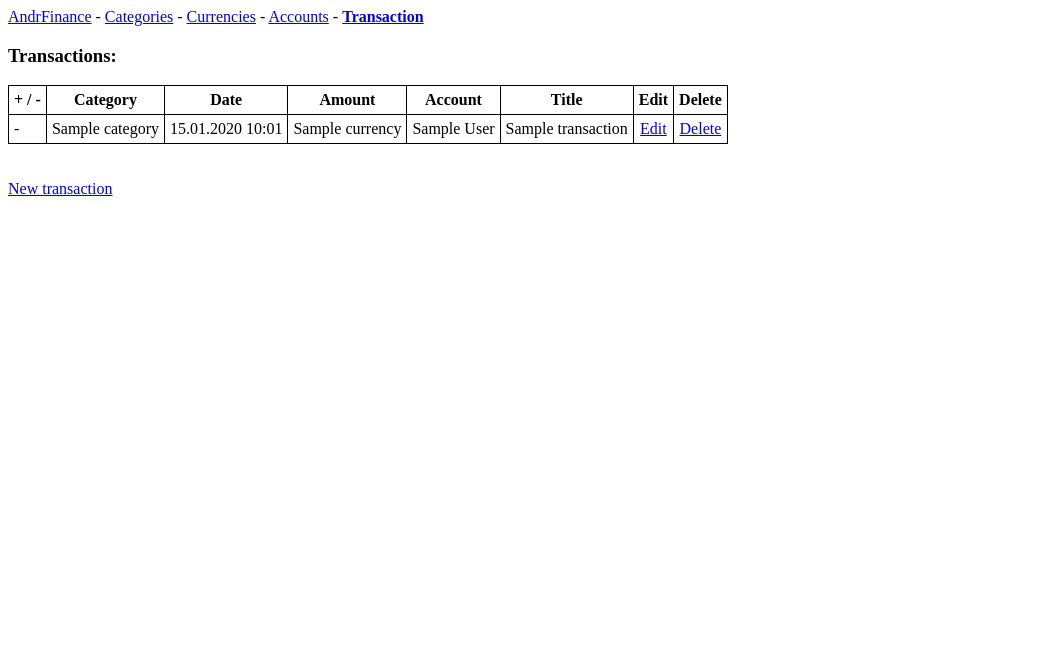
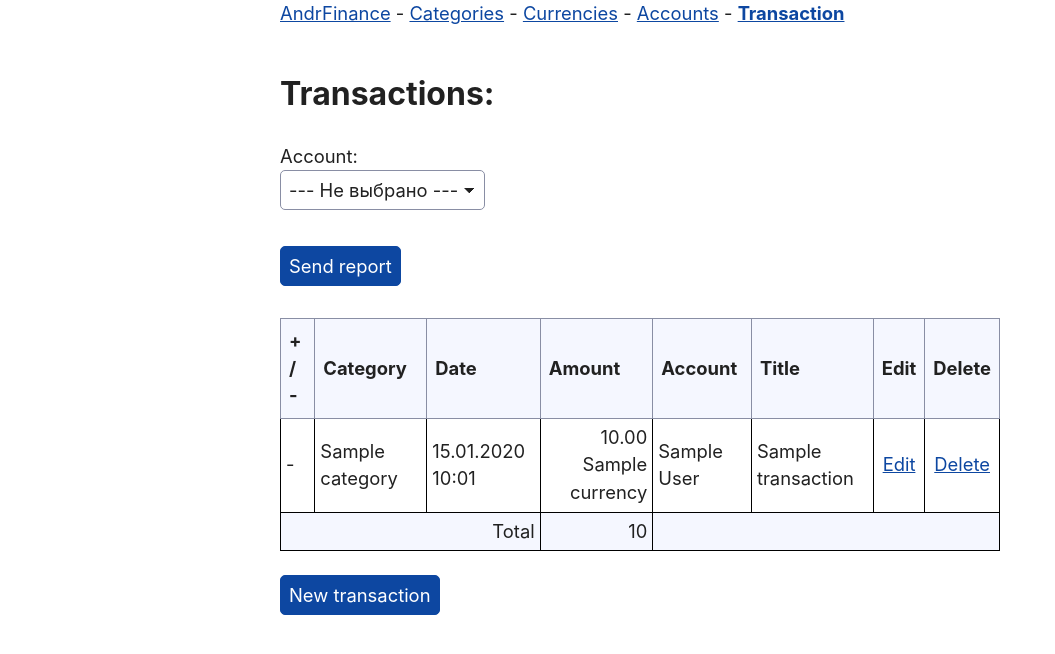
Before and after one commit to frolov-andrey/AndrFinace, a Django app: page /transactions/ in a window 1280 px wide. Shown: the top 654 px of the page, without its empty margins (0-1055 px from the left). Run offline with Django 5.2, Linux system fonts and the light colour scheme; tables that the repository leaves empty hold one stand-in row (values such as "Sample post"); some libraries are stand-ins or nearby versions.

Commit message:
верстка

```diff
--- a/andr_finance/forms.py
+++ b/andr_finance/forms.py
@@ -40,18 +40,16 @@ class AccountForm(forms.ModelForm):
 
 class TransactionForm(forms.ModelForm):
     amount = forms.DecimalField(max_digits=12, decimal_places=2)
-    date_added = forms.DateTimeField()
+    date_added = forms.DateTimeField(widget=forms.TextInput(attrs={'autocomplete':'off','readonly': 'readonly'}))
     title = forms.CharField(max_length=200)
     description = forms.Textarea(attrs={'col': 80})
 
     class Meta:
         model = Transaction
-        fields = ['account', 'account_recipient', 'change', 'amount', 'date_added', 'category', 'title', 'description']
+        fields = ['account', 'account_recipient', 'change', 'amount', 'date_added', 'category', 'title']
 
     def __init__(self, *args, **kwargs):
         super(TransactionForm, self).__init__(*args, **kwargs)
         self.fields['account_recipient'].required = False
         self.fields['category'].required = False
-        self.fields['date_added'].required = False
         self.fields['title'].required = False
-        self.fields['description'].required = False
--- a/andr_finance/models.py
+++ b/andr_finance/models.py
@@ -43,7 +43,7 @@ class Transaction(models.Model):
     change = models.CharField(max_length=20, choices=CHANGE_CHOICES, default=RECEIPT)
     amount = models.DecimalField(max_digits=12, decimal_places=2)
     category = models.ForeignKey(Category, on_delete=models.DO_NOTHING, blank=True, null=True)
-    date_added = models.DateTimeField(default=timezone.now)
+    date_added = models.DateTimeField()
     title = models.CharField(max_length=200)
     description = models.TextField()
 
--- a/andr_finance/templates/andr_finance/account_edit.html
+++ b/andr_finance/templates/andr_finance/account_edit.html
@@ -6,7 +6,7 @@
 
 <form action="{% url 'andr_finance:account_edit' account.id %}" method='post'>
     {% csrf_token %}
-    {{ form.as_p }}
+    {{ form.as_div }}
     <button name="submit">Save changes</button>
 </form>
 
--- a/andr_finance/templates/andr_finance/account_new.html
+++ b/andr_finance/templates/andr_finance/account_new.html
@@ -5,7 +5,7 @@
 
 <form action="{% url 'andr_finance:account_new' %}" method='post'>
     {% csrf_token %}
-    {{ form.as_p }}
+    {{ form.as_div }}
     <button name="submit">Add account</button>
 </form>
 
--- a/andr_finance/templates/andr_finance/base.html
+++ b/andr_finance/templates/andr_finance/base.html
@@ -1,37 +1,49 @@
+<!DOCTYPE html>
+<html lang="en">
+<head>
+    <meta charset="UTF-8">
+    <title>AndrFinance</title>
+    <meta name="viewport" content="width=device-width, initial-scale=1.0">
+
+    <link rel="stylesheet" href="https://code.jquery.com/ui/1.13.2/themes/base/jquery-ui.css">
+    <script src="https://code.jquery.com/jquery-3.6.0.js"></script>
+    <script src="https://code.jquery.com/ui/1.13.2/jquery-ui.js"></script>
+
     {% load static %}
-<link  href="{% static 'andr_finance/style.css' %}" rel="stylesheet" type="text/css">
+    <link href="{% static 'andr_finance/style.css' %}" rel="stylesheet" type="text/css">
+    <link href="{% static 'andr_finance/simple.css' %}" rel="stylesheet" type="text/css">
+    <link href="{% static 'andr_finance/simple_custom.css' %}" rel="stylesheet" type="text/css">
 
-<p>
-    <a href="{% url 'andr_finance:index' %}"
-        {% if request.path == '/' %}
-            style="font-weight: bold;"
-        {% endif %}
+   <link href="{% static 'andr_finance/datetimepicker/jquery.datetimepicker.min.css' %}" rel="stylesheet" type="text/css">
+    <script src="{% static 'andr_finance/datetimepicker/jquery.datetimepicker.full.js' %}"></script>
+
+</head>
+<body>
+<script>
+    $(function () {
+        $('#id_date_added').datetimepicker({
+            format:'Y-m-d H:i',
+            defaultDate:new Date(),
+        });
+
+    });
+</script>
+<nav>
+    <a href="{% url 'andr_finance:index' %}" class="{% if select_menu == 'index' %}select_menu{% endif %}"
     >AndrFinance</a> -
 
-    <a href="{% url 'andr_finance:categories' %}"
-        {% if request.path == '/categories/' %}
-            style="font-weight: bold;"
-        {% endif %}
+    <a href="{% url 'andr_finance:categories' %}" class="{% if select_menu == 'categories' %}select_menu{% endif %}"
     >Categories</a> -
 
-    <a href="{% url 'andr_finance:currencies' %}"
-        {% if request.path == '/currencies/' %}
-            style="font-weight: bold;"
-        {% endif %}
+    <a href="{% url 'andr_finance:currencies' %}" class="{% if select_menu == 'currencies' %}select_menu{% endif %}"
     >Currencies</a> -
 
-    <a href="{% url 'andr_finance:accounts' %}"
-        {% if request.path == '/accounts/' %}
-            style="font-weight: bold;"
-        {% endif %}
+    <a href="{% url 'andr_finance:accounts' %}" class="{% if select_menu == 'accounts' %}select_menu{% endif %}"
     >Accounts</a> -
 
-    <a href="{% url 'andr_finance:transactions' %}"
-        {% if request.path == '/transactions/' %}
-            style="font-weight: bold;"
-        {% endif %}
+    <a href="{% url 'andr_finance:transactions' %}" class="{% if select_menu == 'transactions' %}select_menu{% endif %}"
     >Transaction</a>
-</p>
+</nav>
 
 {% if messages %}
     <ul class="messages">
@@ -42,3 +54,6 @@
 {% endif %}
 
 {% block content %}{% endblock content %}
+
+</body>
+</html>
--- a/andr_finance/templates/andr_finance/category_edit.html
+++ b/andr_finance/templates/andr_finance/category_edit.html
@@ -6,7 +6,7 @@
 
 <form action="{% url 'andr_finance:category_edit' category.id %}" method='post'>
     {% csrf_token %}
-    {{ form.as_p }}
+    {{ form.as_div }}
     <button name="submit">Save changes</button>
 </form>
 
--- a/andr_finance/templates/andr_finance/category_new.html
+++ b/andr_finance/templates/andr_finance/category_new.html
@@ -5,7 +5,7 @@
 
 <form action="{% url 'andr_finance:category_new' %}" method='post'>
     {% csrf_token %}
-    {{ form.as_p }}
+    {{ form.as_div }}
     <button name="submit">Add category</button>
 </form>
 
--- a/andr_finance/templates/andr_finance/currency_edit.html
+++ b/andr_finance/templates/andr_finance/currency_edit.html
@@ -6,7 +6,7 @@
 
 <form action="{% url 'andr_finance:currency_edit' currency.id %}" method='post'>
     {% csrf_token %}
-    {{ form.as_p }}
+    {{ form.as_div }}
     <button name="submit">Save changes</button>
 </form>
 
--- a/andr_finance/templates/andr_finance/currency_new.html
+++ b/andr_finance/templates/andr_finance/currency_new.html
@@ -5,7 +5,7 @@
 
 <form action="{% url 'andr_finance:currency_new' %}" method='post'>
     {% csrf_token %}
-    {{ form.as_p }}
+    {{ form.as_div }}
     <button name="submit">Add currency</button>
 </form>
 
--- a/andr_finance/templates/andr_finance/transaction_edit.html
+++ b/andr_finance/templates/andr_finance/transaction_edit.html
@@ -6,7 +6,7 @@
 
 <form action="{% url 'andr_finance:transaction_edit' transaction.id %}" method='post'>
     {% csrf_token %}
-    {{ form.as_p }}
+    {{ form.as_div }}
     <button name="submit">Save changes</button>
 </form>
 
--- a/andr_finance/templates/andr_finance/transaction_new.html
+++ b/andr_finance/templates/andr_finance/transaction_new.html
@@ -7,7 +7,7 @@
 
 <form action="{% url 'andr_finance:transaction_new' %}" method='post'>
     {% csrf_token %}
-    {{ form.as_p }}
+    {{ form.as_div }}
     <button name="submit">Add transaction</button>
 </form>
 
--- a/andr_finance/templates/andr_finance/transactions.html
+++ b/andr_finance/templates/andr_finance/transactions.html
@@ -4,17 +4,46 @@
 
     <h3>Transactions:</h3>
 
+    <form action="{% url 'andr_finance:transactions' %}" method='get'>
+        {% csrf_token %}
+        <label for="filter_account">Account:</label>
+        <select name="filter_account" id="filter_account">
+
+            {# todo: Правильно?: id - нулём не может быть?   #}
+            <option
+                    value="0"
+                    {% if filter_account == '0' %}
+                    selected
+                    {% endif %}
+            >--- Не выбрано ---
+            </option>
+
+            {% for account in accounts %}
+                <option
+                        value="{{ account.id }}"
+                        {% if filter_account == account.id|stringformat:"s" %}
+                        selected
+                        {% endif %}
+                >{{ account.name }}</option>
+            {% endfor %}
+
+        </select>
+        <br><br>
+        <button name="submit">Send report</button>
+    </form>
+
     <table border=0 cellpadding=5 cellspacing=0 class="table_report">
-    <tr>
-        <td class="td_title">+ / -</td>
-        <td class="td_title">Category</td>
-        <td class="td_title">Date</td>
-        <td class="td_title">Amount</td>
-        <td class="td_title">Account</td>
-        <td class="td_title">Title</td>
-        <td class="td_title">Edit</td>
-        <td class="td_title">Delete</td>
-    </tr>
+        <thead>
+        <th>+ / -</th>
+        <th>Category</th>
+        <th>Date</th>
+        <th>Amount</th>
+        <th>Account</th>
+        <th>Title</th>
+        <th>Edit</th>
+        <th>Delete</th>
+        </thead>
+        <tbody>
         {% for transaction in transactions %}
             <tr>
                 <td class="td_left">
@@ -28,11 +57,12 @@
                 </td>
                 <td class="td_left">{{ transaction.category.name }}</td>
                 <td class="td_left">{{ transaction.date_added|date:"d.m.Y H:m" }}</td>
-        <td class="td_left">{{ transaction.category.amount }} {{transaction.account.currency.name }}</td>
+                <td class="td_right">{{ transaction.amount }} {{ transaction.account.currency.name }}</td>
                 <td class="td_left">{{ transaction.account.name }}</td>
                 <td class="td_left">{{ transaction.title }}</td>
                 <td class="td_center"><a href="{% url 'andr_finance:transaction_edit' transaction.id %}">Edit</a></td>
-        <td class="td_center"><a href="{% url 'andr_finance:transaction_delete' transaction.id%}">Delete</a></td>
+                <td class="td_center"><a href="{% url 'andr_finance:transaction_delete' transaction.id %}">Delete</a>
+                </td>
             </tr>
         {% empty %}
             <tr>
@@ -44,8 +74,15 @@
                 <td></td>
             </tr>
         {% endfor %}
+        <tr>
+            <td class="td_right" colspan="3">Total</td>
+            <td class="td_right">{{ total_amount }} {{ total_currency_name }}</td>
+            <td class="td_right" colspan="4"></td>
+        </tr>
+        </tbody>
     </table>
-<br><br>
-<a href="{% url 'andr_finance:transaction_new' %}">New transaction</a>
+    <form action="{% url 'andr_finance:transaction_new' %}">
+        <button type="submit">New transaction</button>
+    </form>
 
 {% endblock content %}
--- a/andr_finance/views.py
+++ b/andr_finance/views.py
@@ -1,18 +1,28 @@
+import logging
+
+from django.contrib import messages
+from django.db.models import Sum
 from django.shortcuts import render, redirect, get_object_or_404
-from django.contrib import messages
 
+from .forms import CategoryForm, CurrencyForm, AccountForm, TransactionForm
 from .models import Account, Category, Currency, Transaction
-from .forms import CategoryForm, CurrencyForm, AccountForm, TransactionForm
+
+# todo: это правильно?
+logger = logging.getLogger(__name__)
 
 
 def index(request):
-    return render(request, 'andr_finance/index.html')
+    context = {'select_menu': 'index'}
+    return render(request, 'andr_finance/index.html', context)
 
 
 # --- Category ---
 def categories(request):
     categories = Category.objects.order_by('name')
-    context = {'categories': categories}
+    context = {
+        'categories': categories,
+        'select_menu': 'categories',
+    }
     return render(request, 'andr_finance/categories.html', context)
 
 
@@ -60,7 +70,10 @@ def category_delete(request, category_id):
 # --- Currency ---
 def currencies(request):
     currencies = Currency.objects.order_by('name')
-    context = {'currencies': currencies}
+    context = {
+        'currencies': currencies,
+        'select_menu': 'currencies',
+    }
     return render(request, 'andr_finance/currencies.html', context)
 
 
@@ -88,7 +101,10 @@ def currency_edit(request, currency_id):
             form.save()
             return redirect('andr_finance:currencies')
 
-    context = {'currency': currency, 'form': form}
+    context = {
+        'currency': currency,
+        'form': form
+    }
     return render(request, 'andr_finance/currency_edit.html', context)
 
 
@@ -102,9 +118,33 @@ def currency_delete(request, currency_id):
 
 
 # --- Account ---
+def get_balance(account_id):
+    balance = 0
+    transactions = Transaction.objects.filter(account_id=account_id)
+    for transaction in transactions:
+        # todo: Int + Decimal ?
+        balance = balance + transaction.amount
+
+    return balance
+
+
 def accounts(request):
     accounts = Account.objects.order_by('name')
-    context = {'accounts': accounts}
+    context_accounts = []
+    for account in accounts:
+        balance = get_balance(account.id)
+
+        # todo: Так можно?:
+        account.balance = balance
+
+        o_account = {'account': account, 'balance': balance}
+        context_accounts.append(o_account)
+
+    context = {
+        'context_accounts': context_accounts,
+        'select_menu': 'accounts',
+    }
+
     return render(request, 'andr_finance/accounts.html', context)
 
 
@@ -146,8 +186,29 @@ def account_delete(request, account_id):
 
 # --- Transaction ---
 def transactions(request):
-    transactions = Transaction.objects.order_by('date_added')
-    context = {'transactions': transactions}
+    filter_account = request.GET.get('filter_account')
+
+    if (request.method == 'GET'
+            and filter_account is not None
+            and filter_account != '0'):
+        transactions = Transaction.objects.filter(account=filter_account, change=Transaction.RECEIPT).order_by('date_added')
+        total_currency_name = Account.objects.get(pk=filter_account).currency.name
+    else:
+        transactions = Transaction.objects.order_by('date_added')
+        total_currency_name = ''
+
+    total_amount = transactions.aggregate(Sum('amount'))['amount__sum']
+    print(total_amount)
+
+    context = {
+        'transactions': transactions,
+        'accounts': Account.objects.order_by('name'),
+        'select_menu': 'transactions',
+        'filter_account': filter_account,
+        'total_amount': total_amount,
+        'total_currency_name': total_currency_name,
+    }
+
     return render(request, 'andr_finance/transactions.html', context)
 
 
@@ -175,7 +236,10 @@ def transaction_edit(request, transaction_id):
             form.save()
             return redirect('andr_finance:transactions')
 
-    context = {'transaction': transaction, 'form': form}
+    context = {
+        'transaction': transaction,
+        'form': form
+    }
     return render(request, 'andr_finance/transaction_edit.html', context)
 
 
```
Also changed, not shown: andr_finance/templates/andr_finance/accounts.html (+9 -4 lines). Lines whose indentation alone changed are shown as unchanged.
